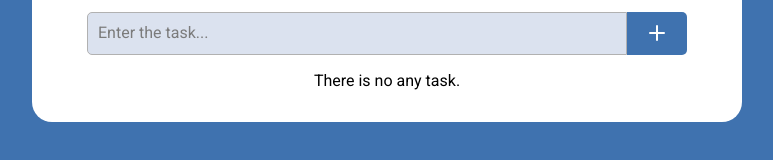
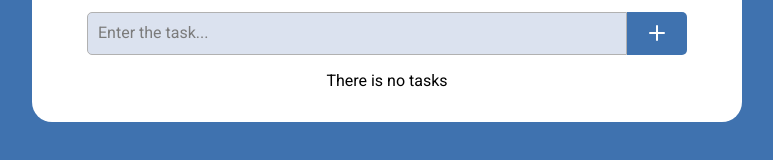
Before and after one commit to I-the-Creator/vite-todo-list, a React (Vite) app: page / in a window 1280 px wide. Shown: the part 377-537 px from the top of the page, without its empty margins (253-1026 px from the left). Built offline with nearby package versions, Linux system fonts and the light colour scheme.

Commit message:
minor update

```diff
--- a/src/views/App/index.tsx
+++ b/src/views/App/index.tsx
@@ -29,7 +29,7 @@ export const App: FC = () => {
       </section>
       <section className={styles.articleSection}>
         {!tasks.length && (
-          <p className={styles.articleText}>There is no any task.</p>
+          <p className={styles.articleText}>There is no tasks</p>
         )}
         {tasks.map((task) => (
           <InputTask
```
